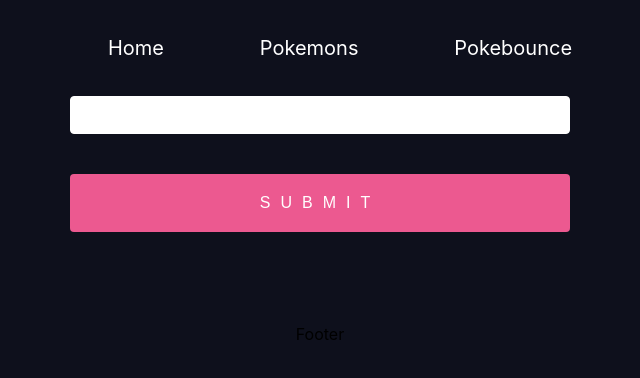
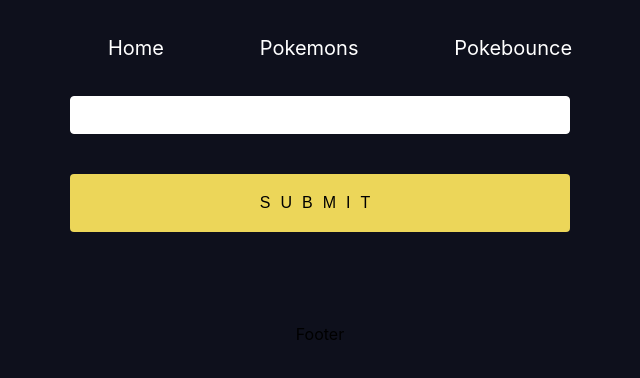
Before and after one commit to IsaGuapo/pokeApi_react, a React (Create React App) app: page /home in a window 1280 px wide. Shown: the top 378 px of the page, without its empty margins (320-960 px from the left). Built offline with nearby package versions, Linux system fonts and the light colour scheme; no server answers.

Commit message:
style button

```diff
--- a/src/components/Home/Home.css
+++ b/src/components/Home/Home.css
@@ -57,8 +57,8 @@ body {
 
   button[type="submit"],
   input[type="submit"] {
-    background: #ec5990;
-    color: white;
+    background: #ecd659;
+    color: rgb(0, 0, 0);
     text-transform: uppercase;
     border: none;
     margin-top: 40px;
```
